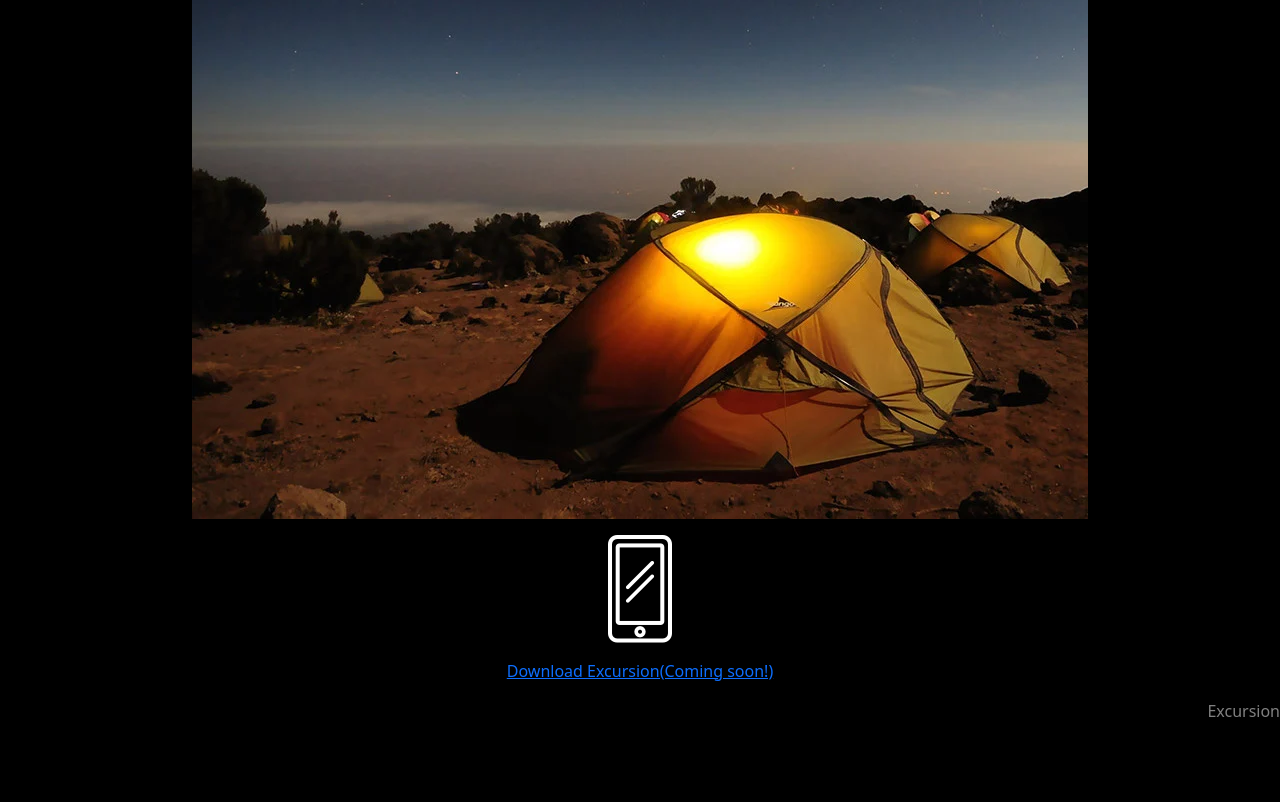
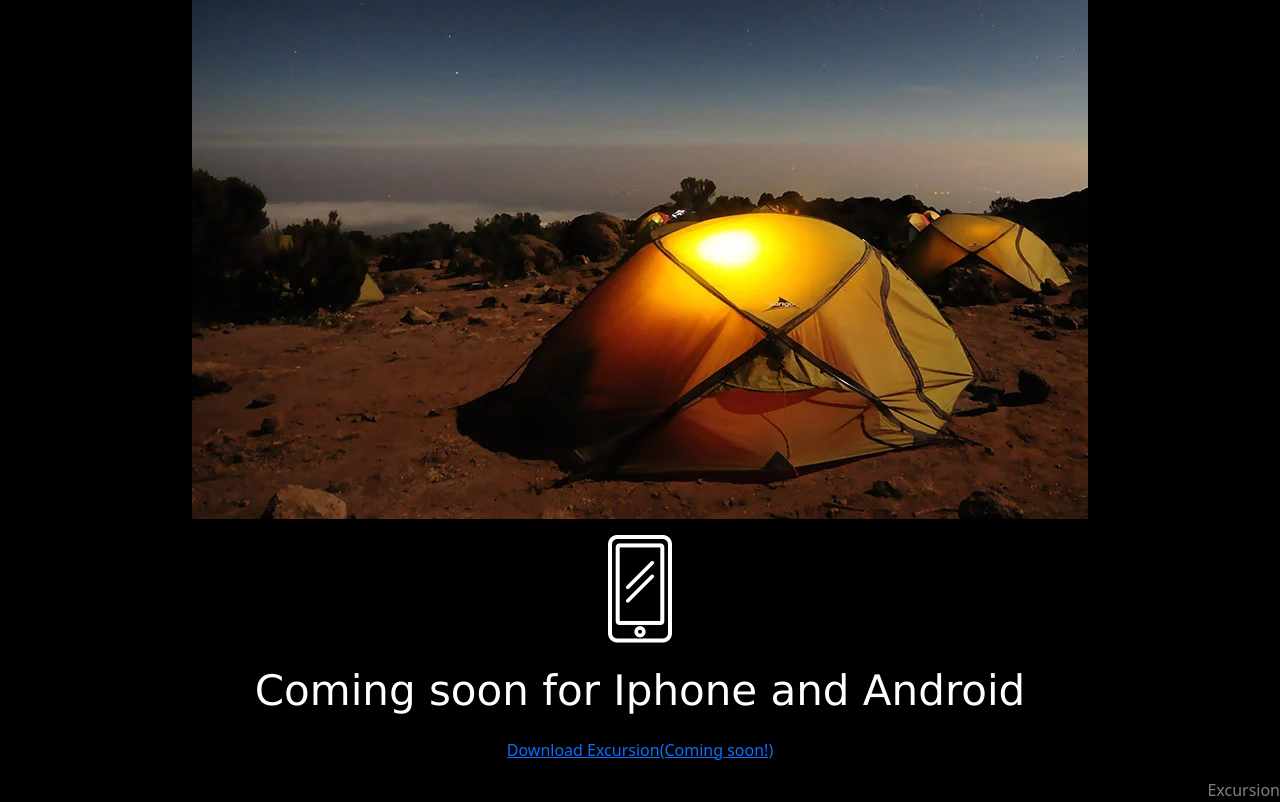
Before and after one commit to raopoo/Excursion, a plain HTML site: page index.html in a window 1280 px wide. Shown: the part 403-1205 px from the top of the page. Before the commit the page ends 1126 px from the top, so only its background shows below. Drawn offline with nearby package versions, Linux system fonts and the light colour scheme.

Commit message:
finishing touches

```diff
--- a/index.html
+++ b/index.html
@@ -23,7 +23,7 @@
     <p id="msg2">Excursion remembers places you like, and recommends new points of interests around you.</p>
     <p><img src="./resources/Images/camp.webp"></p>
     <p><img src="./resources/Images/phone.webp"></p>
-
+    <p id="msg1">Coming soon for Iphone and Android</p>
     <p class="link"><a href="#">Download Excursion(Coming soon!)</a></p>
     <footer>
         Excursion
```
